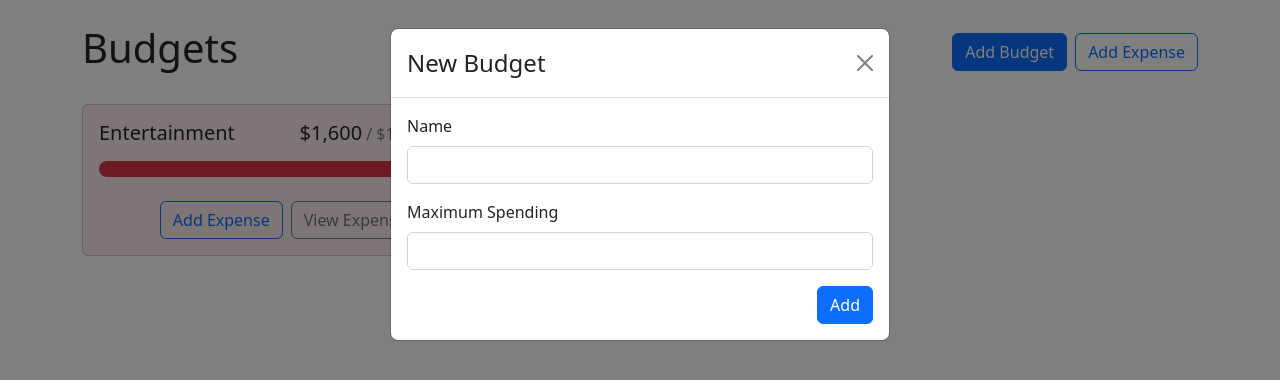
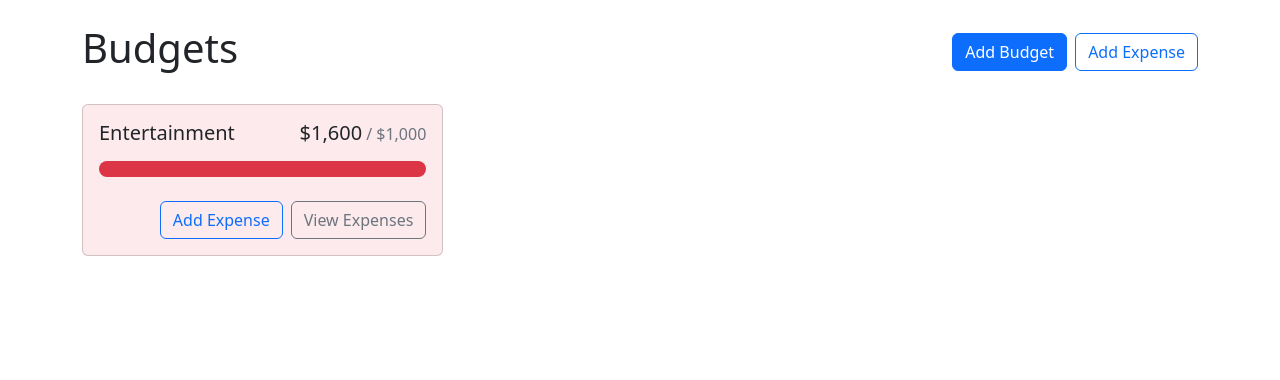
Before and after one commit to lensonfernandes/React-Budget-App, a React (Create React App) app in the folder reactbudgetapp/: page / in a window 1280 px wide. Shown: the top 380 px of the page. Built offline with nearby package versions, Linux system fonts and the light colour scheme.

Commit message:
Display modal when Add Budget is clicked - Code

```diff
--- a/reactbudgetapp/src/App.js
+++ b/reactbudgetapp/src/App.js
@@ -2,15 +2,17 @@
 import {Button, Stack} from 'react-bootstrap';
 import BudgetCard from './components/BudgetCard';
 import AddBudgetModal from './components/AddBudgetModal';
+import { useState } from 'react';
 
 
 function App() {
+  const [showAddBudgetModal, setShowAddBudgetModal] = useState(false)
   return (
     <>
    <Container className="my-4">
       <Stack direction="horizontal" gap="2" className='mb-4'>
         <h1 className="me-auto">Budgets</h1>
-        <Button variant='primary'>Add Budget</Button>
+        <Button variant='primary' onClick={()=>{setShowAddBudgetModal(true)}}>Add Budget</Button>
         <Button variant='outline-primary'>Add Expense</Button>
       </Stack>
 
@@ -18,7 +20,7 @@
         <BudgetCard name="Entertainment" amount={1600} max={1000} gray></BudgetCard>
      </div>
    </Container>
-   <AddBudgetModal show="true"/>
+   <AddBudgetModal show={showAddBudgetModal} handleClose={() => setShowAddBudgetModal(false)} />
    </>
   );
 }
--- a/reactbudgetapp/src/components/AddBudgetModal.js
+++ b/reactbudgetapp/src/components/AddBudgetModal.js
@@ -1,9 +1,23 @@
 import {Modal, Form, Button} from "react-bootstrap"
 import React from 'react'
+import {useRef} from 'react'
+import { useBudgets } from "../Contexts/BudgetsContext"
 
 function AddBudgetModal({show, handleClose}) {
+    const nameRef = useRef()
+    const maxRef = useRef()
+    const {addBudget} = useBudgets()
 
-    function handleSubmit (e) {}
+    function handleSubmit (e) {
+        e.preventDefault();
+        addBudget(
+        {
+            name: nameRef.current.value,
+            max: parseFloat(maxRef.current.value)
+        }
+        )
+        handleClose()
+    }
   return (
     <div>
         <Modal show={show} onHide={handleClose}>
@@ -16,11 +30,11 @@
                 <Modal.Body>
                     <Form.Group className="mb-3" controlId="name">
                         <Form.Label>Name</Form.Label>
-                        <Form.Control  type="text" required/>
+                        <Form.Control ref={nameRef} type="text" required/>
                     </Form.Group>
                     <Form.Group className="mb-3" controlId="name">
                         <Form.Label>Maximum Spending</Form.Label>
-                        <Form.Control  type="number" required min={0} step={0.01}/>
+                        <Form.Control ref={maxRef}  type="number" required min={0} step={0.01}/>
                     </Form.Group>
                     <div className="d-flex justify-content-end">
                         <Button variant="primary" type="submit">Add</Button>
```
